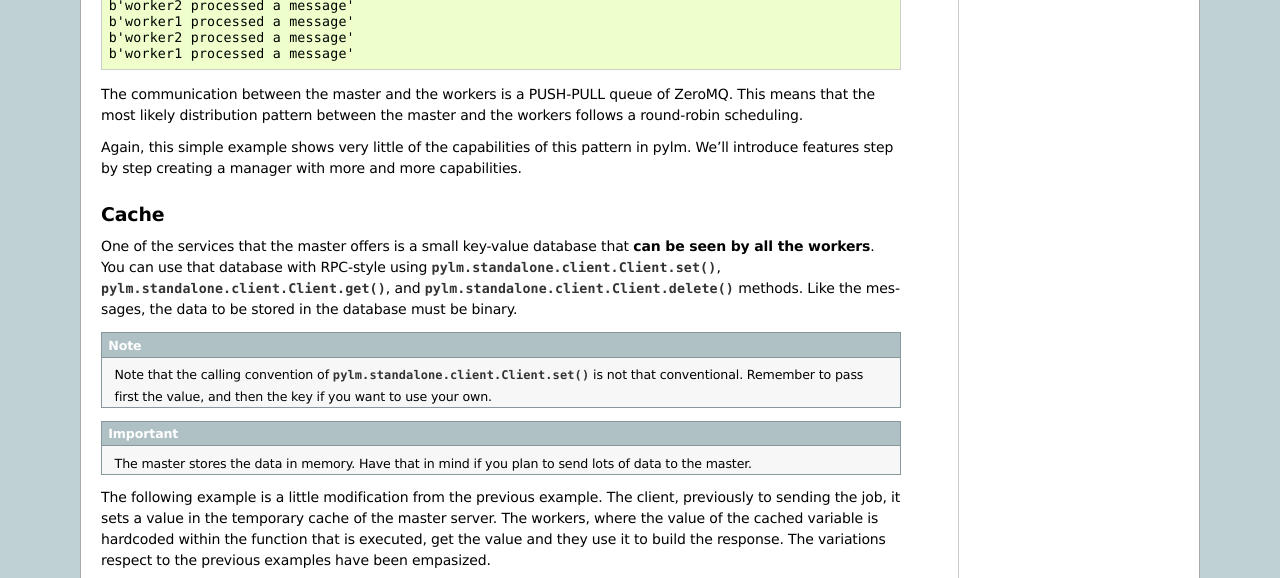
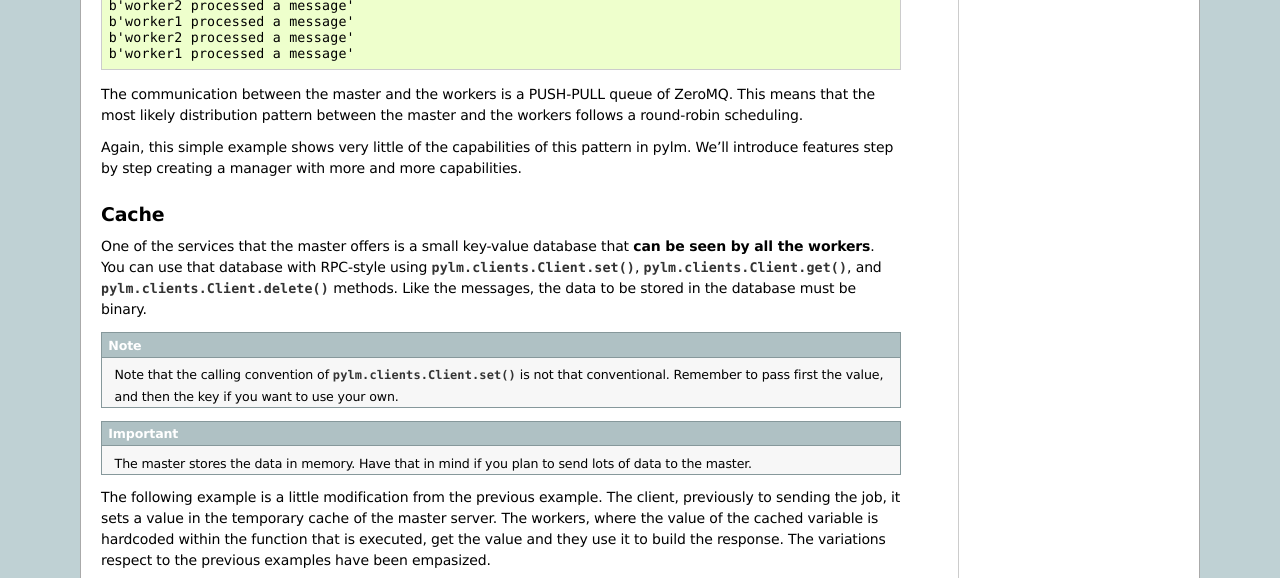
Before and after one commit to nfqsolutions/pylm, a Sphinx documentation site: the page built from docs/source/servers.rst, in a window 1280 px wide and 1400 px high, scrolled down 1420 px. Shown: the top 578 px of the window. Built offline with Sphinx 7.4.7, drawn with Linux system fonts in a browser that asks for light colours; some of the changed text lies outside the part shown; grey boxes are pictures that could not be loaded.

Commit message:
More documentation cleaning

```diff
--- a/docs/source/conf.py
+++ b/docs/source/conf.py
@@ -38,7 +38,7 @@ extensions = [
     'sphinx.ext.mathjax',
     'sphinx.ext.autodoc',
     'sphinx.ext.intersphinx',
-#    'sphinx.ext.viewcode',
+    'sphinx.ext.viewcode',
 ]
 
 # Add any paths that contain templates here, relative to this directory.
--- a/docs/source/features.rst
+++ b/docs/source/features.rst
@@ -28,7 +28,7 @@ The result is that the server logs the error::
     2016-08-26 09:41:59,053 - my_server - ERROR - User function gave an error
     2016-08-26 09:41:59,054 - my_server - ERROR - Traceback (most recent call last):
     Traceback (most recent call last):
-      File "/usr/lib/python3.5/site-packages/pylm/standalone/servers.py", line 117, in start
+      File "/usr/lib/python3.5/site-packages/pylm/servers.py", line 117, in start
         result = user_function(message.payload)
       File "server.py", line 7, in foo
         print(x)
--- a/docs/source/servers.rst
+++ b/docs/source/servers.rst
@@ -74,13 +74,13 @@ Cache
 -----
 
 One of the services that the master offers is a small key-value database that **can be seen by all the workers**.
-You can use that database with RPC-style using :py:meth:`pylm.standalone.client.Client.set`,
-:py:meth:`pylm.standalone.client.Client.get`, and :py:meth:`pylm.standalone.client.Client.delete` methods.
+You can use that database with RPC-style using :py:meth:`pylm.clients.Client.set`,
+:py:meth:`pylm.clients.Client.get`, and :py:meth:`pylm.clients.Client.delete` methods.
 Like the messages, the data to be stored in the database must be binary.
 
 .. note::
 
-   Note that the calling convention of :py:meth:`pylm.standalone.client.Client.set` is not that conventional.
+   Note that the calling convention of :py:meth:`pylm.clients.Client.set` is not that conventional.
    Remember to pass first the value, and then the key if you want to use your own.
 
 .. important::
@@ -126,7 +126,7 @@ And the output is the following::
 Scatter messages from the master to the workers
 -----------------------------------------------
 
-Master server has a useful method called :py:meth:`pylm.standalone.servers.Master.scatter`, that
+Master server has a useful method called :py:meth:`pylm.servers.Master.scatter`, that
 is in fact a generator. For each message that the master gets from the inbound socket, this
 generator is executed. It is useful to modify the message stream in any conceivable way. In the
 following example, right at the highlighted lines, a new master server overrides this ``scatter``
@@ -164,14 +164,14 @@ Gather messages from the workers
 --------------------------------
 
 You can also alter the message stream after the workers have done their job. The master server also includes a
-:py:meth:`pylm.standalone.servers.Master.gather` method, that is a generator too, that is executed for each message.
+:py:meth:`pylm.servers.Master.gather` method, that is a generator too, that is executed for each message.
 Being a generator, this means that gather has to yield, and that the result can be either no message, or an arbitrary
 amount of messages. To make this example a little more interesting, we will also disassemble one of these messages that
 were apparently just a bunch of bytes.
 
 We will define a gather generator that counts the amount of messages, and when the message number 30 arrives,
 the final message, its payload is changed with a different binary string. This means that we need to add an attribute
-to the server for the counter, and we have to modify a message with :py:meth:`pylm.standalone.servers.Master.change_payload`.
+to the server for the counter, and we have to modify a message with :py:meth:`pylm.servers.Master.change_payload`.
 
 See that this example is incremental respect to the previous one, and in consequence it uses the cache service and
 the scatter and the gather generators.
```
